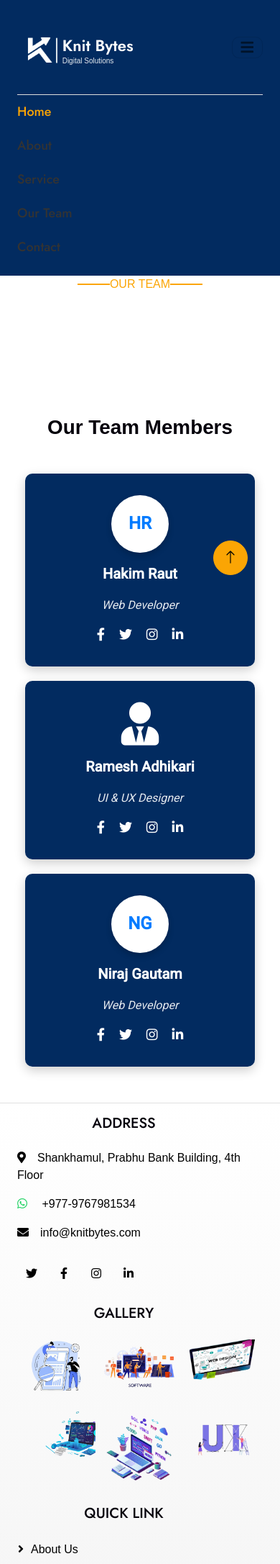
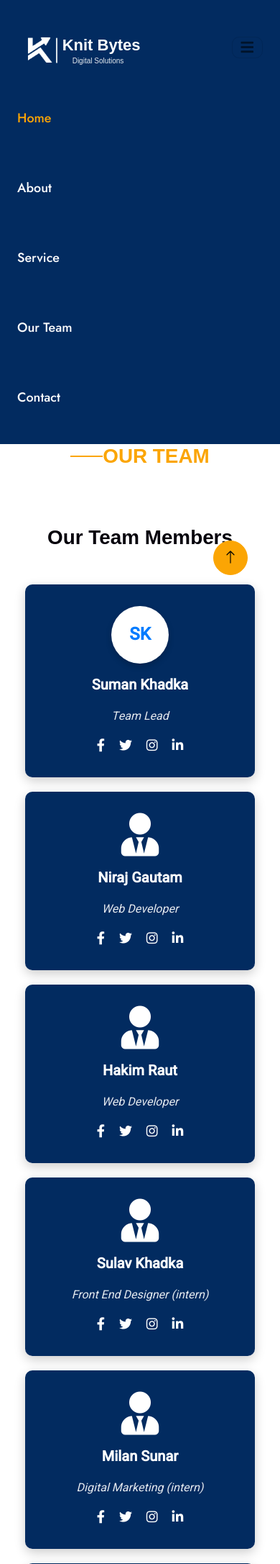
Before and after one commit to Hakim408/Knitbytes, a PHP site: page /company_website/team.php in a window 390 px wide, after a click that opens the changed part. Shown: the top 2173 px of the page at 72% size. Run offline with PHP 8.4, Linux system fonts and the light colour scheme; data comes from the database, SQL or seed files in the repository; both versions use the stored data as it was before the commit; some libraries are stand-ins or nearby versions.

Commit message:
minor char

```diff
--- a/css/style.css
+++ b/css/style.css
@@ -4,9 +4,7 @@
     --secondary: #FBA504;
     --light: #F6F4F9;
     --dark: #34313a;
-
 }
-
 
 /*** Spinner ***/
 #spinner {
@@ -30,7 +28,6 @@
     z-index: 99;
 }
 
-
 /*** Heading ***/
 h1,
 h2,
@@ -49,7 +46,6 @@ h6,
 .fw-medium {
     font-weight: 500 !important;
 }
-
 
 /*** Button ***/
 .btn {
@@ -87,17 +83,13 @@ h6,
     border-radius: 50px;
 }
 
-
-
 /*** Navbar ***/
 /* Navbar default - transparent background */
 .navbar {
     font-family: "Saira", sans-serif;
     background-color: #022b60;
     transition: all 0.3s ease-in-out;
-
 }
-
 
 .footer-menu a {
     margin-right: 20px; /* Adjust this value to increase or decrease the space */
@@ -171,33 +163,41 @@ h6,
     max-height: 45px;
 }
 
+/* New Mobile Navigation Styles */
+.navbar-light .navbar-collapse {
+    background-color: transparent !important; /* Initially, keep the navbar background transparent */
+}
+
+/* When the navbar menu is opened on mobile devices */
+.navbar-collapse.show {
+    background-color: #022b60 !important; /* Background color when menu is open */
+}
+
+.navbar-light .navbar-nav .nav-link {
+    color: white !important; /* Ensure the text is always white when the menu is open */
+}
+
+.navbar-light .navbar-nav .nav-link:hover,
+.navbar-light .navbar-nav .nav-link.active {
+    color: var(--secondary) !important;
+}
+
+/* Adjusting the navbar background on mobile */
 @media (max-width: 991.98px) {
-    .sticky-top.navbar-light {
-        position: relative;
-        background: #f8f9fa; /* Light white background */
+    /* When the navbar menu is opened, background should be consistent */
+    .navbar-light .navbar-collapse.show {
+        background-color: #022b60 !important; /* Ensure the background color is visible */
     }
 
-    .navbar-light .navbar-collapse {
-        margin-top: 15px;
-        border-top: 1px solid #DDDDDD;
+    .navbar-light .navbar-nav .nav-link {
+        color: white !important; /* Keep the text white in mobile view */
     }
 
-    .navbar-light .navbar-nav .nav-link,
-    .sticky-top.navbar-light .navbar-nav .nav-link {
-        padding: 10px 0;
-        margin-left: 0;
-        color: #333333 !important; /* Dark grey text color */
-    }
-
-    .navbar-light .navbar-brand h1 {
-        color: #007bff; /* Change this to a lighter color if needed */
-    }
-
-    .navbar-light .navbar-brand img {
-        max-height: 45px;
+    /* Mobile-specific adjustments */
+    .navbar-light .navbar-collapse {
+        background-color: #022b60 !important; /* Make sure the background color is visible */
     }
 }
-
 
 @media (min-width: 992px) {
     .navbar-light {
--- a/initialize.php
+++ b/initialize.php
@@ -1,20 +1,13 @@
+
+
 <?php
-// Define base URL dynamically (for local and live servers)
-if (!defined('base_url')) {
-    $protocol = (!empty($_SERVER['HTTPS']) && $_SERVER['HTTPS'] !== 'off') ? "https://" : "http://";
-    $host = $_SERVER['HTTP_HOST'];
-    $folder = "/company_website/"; // Update with the folder path if different
-    define('base_url', $protocol . $host . $folder);
-}
+if (!defined('base_url')) define('base_url', 'http://localhost/company_website/');
+    if (!defined('base_app')) define('base_app', str_replace('\\', '/', __DIR__) . '/');
 
-// Define application base path
-if (!defined('base_app')) {
-    define('base_app', str_replace('\\', '/', __DIR__) . '/');
-}
+    // Define constants for the database connection
+    if (!defined('DB_SERVER')) define('DB_SERVER', "localhost");
+    if (!defined('DB_USERNAME')) define('DB_USERNAME', "root");
+    if (!defined('DB_PASSWORD')) define('DB_PASSWORD', ""); // For local development, leave blank or use environment variables
+    if (!defined('DB_NAME')) define('DB_NAME', "company_website_db");
 
-// Database Configuration (Use environment variables for security in live setup)
-if (!defined('DB_SERVER')) define('DB_SERVER', getenv('DB_SERVER') ?: 'localhost');
-if (!defined('DB_USERNAME')) define('DB_USERNAME', getenv('DB_USERNAME') ?: 'root');
-if (!defined('DB_PASSWORD')) define('DB_PASSWORD', getenv('DB_PASSWORD') ?: ''); // Use environment variables or default to empty
-if (!defined('DB_NAME')) define('DB_NAME', getenv('DB_NAME') ?: 'company_website_db');
 ?>
--- a/team.php
+++ b/team.php
@@ -30,7 +30,7 @@ if($_SERVER['REQUEST_METHOD'] == "POST"){
 
 <!DOCTYPE html>
 <html lang="en">
-
+<?php require_once('inc/header.php') ?>
 <head>
     <meta charset="utf-8">
     <title>Knit Bytes</title>
@@ -168,8 +168,8 @@ if($_SERVER['REQUEST_METHOD'] == "POST"){
          alt="Logo"
          style="height: 100px !important; width: auto; max-height: none; object-fit: contain;">
     <div class="ms-1 d-flex flex-column justify-content-center" style="margin-top: 10px;">
-        <h3 class="m-0" style="font-weight: bold; color: white; font-size: 22px;" style=" font-family: 'Saira', sans-serif;">Knit Bytes</h3>
-        <small style="font-size: 10px; color: white; opacity: 0.9;" style=" font-family: 'Saira', sans-serif;">Digital Solutions</small>
+        <h3 class="m-0" style="font-weight: bold; color: white; font-size: 22px; font-family: 'Saira', sans-serif;">Knit Bytes</h3>
+        <small style="font-size: 10px; color: white; opacity: 0.9; font-family: 'Saira', sans-serif; margin-left: 14px;">Digital Solutions</small>
     </div>
 </a>
 
@@ -184,7 +184,7 @@ if($_SERVER['REQUEST_METHOD'] == "POST"){
                         <a href="team.php" class="nav-item nav-link">Our Team</a>
                         <a href="contact.php" class="nav-item nav-link">Contact</a>
                     </div>
-                    <a href="admin/index.php" class="btn rounded-pill py-2 px-4 ms-3 d-none d-lg-block">Get Started</a>
+                    <a href="contact.php" class="btn rounded-pill py-2 px-4 ms-3 d-none d-lg-block">Apply For Internship</a>
                 </div>
             </nav>
 
@@ -205,7 +205,7 @@ while ($row = $c_qry->fetch_assoc()) {
        <!-- Team Section -->
     <div class="container">
     <div class="wow fadeInUp" data-wow-delay="0.1s"  >
-                    <p class="section-title text-secondary justify-content-center margin-bottom: 170px;"   style=" font-family: 'Saira', sans-serif; margin-bottom: 170px;"><span></span>Our Team<span></span></p>
+                    <h1 class="section-title text-secondary justify-content-center margin-bottom: 170px;"   style=" font-family: 'Saira', sans-serif; margin-bottom: 80px;"><span></span>Our Team<span></span></p>
                     <h1 class="text-center mb-5"  style=" font-family: 'Saira', sans-serif;">Our Team Members</h1>
                 </div>
 
@@ -213,9 +213,42 @@ while ($row = $c_qry->fetch_assoc()) {
 
             <!-- Team Member 1 -->
             <div class="team-item hidden">
-                <div class="team-initials">HR</div> <!-- Using Initials -->
+                <div class="team-initials">SK</div> <!-- Using Initials -->
+                <p class="team-name">Suman Khadka</p>
+                <p class="team-role">Team Lead</p>
+                <div class="social-icons">
+                    <a href="#"><i class="fab fa-facebook-f"></i></a>
+                    <a href="#"><i class="fab fa-twitter"></i></a>
+                    <a href="#"><i class="fab fa-instagram"></i></a>
+                    <a href="#"><i class="fab fa-linkedin-in"></i></a>
+                </div>
+            </div>
+            <div class="team-item hidden">
+                <i class="fas fa-user-tie team-icon"></i> <!-- Using Icon -->
+                <p class="team-name">Niraj Gautam</p>
+                <p class="team-role">Web Developer</p>
+                <div class="social-icons">
+                    <a href="#"><i class="fab fa-facebook-f"></i></a>
+                    <a href="#"><i class="fab fa-twitter"></i></a>
+                    <a href="#"><i class="fab fa-instagram"></i></a>
+                    <a href="#"><i class="fab fa-linkedin-in"></i></a>
+                </div>
+            </div>
+            <div class="team-item hidden">
+                <i class="fas fa-user-tie team-icon"></i> <!-- Using Icon -->
                 <p class="team-name">Hakim Raut</p>
                 <p class="team-role">Web Developer</p>
+                <div class="social-icons">
+                    <a href="#"><i class="fab fa-facebook-f"></i></a>
+                    <a href="#"><i class="fab fa-twitter"></i></a>
+                    <a href="#"><i class="fab fa-instagram"></i></a>
+                    <a href="#"><i class="fab fa-linkedin-in"></i></a>
+                </div>
+            </div>
+            <div class="team-item hidden">
+                <i class="fas fa-user-tie team-icon"></i> <!-- Using Icon -->
+                <p class="team-name">Sulav Khadka</p>
+                <p class="team-role">Front End Designer (intern)</p>
                 <div class="social-icons">
                     <a href="#"><i class="fab fa-facebook-f"></i></a>
                     <a href="#"><i class="fab fa-twitter"></i></a>
@@ -227,8 +260,8 @@ while ($row = $c_qry->fetch_assoc()) {
             <!-- Team Member 2 -->
             <div class="team-item hidden">
                 <i class="fas fa-user-tie team-icon"></i> <!-- Using Icon -->
-                <p class="team-name">Ramesh Adhikari</p>
-                <p class="team-role">UI & UX Designer</p>
+                <p class="team-name">Milan Sunar</p>
+                <p class="team-role">Digital Marketing (intern)</p>
                 <div class="social-icons">
                     <a href="#"><i class="fab fa-facebook-f"></i></a>
                     <a href="#"><i class="fab fa-twitter"></i></a>
@@ -239,9 +272,9 @@ while ($row = $c_qry->fetch_assoc()) {
 
             <!-- Team Member 3 -->
             <div class="team-item hidden">
-                <div class="team-initials">NG</div> <!-- Using Initials -->
-                <p class="team-name">Niraj Gautam</p>
-                <p class="team-role">Web Developer</p>
+                <div class="team-initials">AK</div> <!-- Using Initials -->
+                <p class="team-name">Ashish Khadka</p>
+                <p class="team-role">Backend Developer (intern)</p>
                 <div class="social-icons">
                     <a href="#"><i class="fab fa-facebook-f"></i></a>
                     <a href="#"><i class="fab fa-twitter"></i></a>
@@ -249,8 +282,8 @@ while ($row = $c_qry->fetch_assoc()) {
                     <a href="#"><i class="fab fa-linkedin-in"></i></a>
                 </div>
             </div>
+        </div>
 
-        </div>
     </div>
         <!-- Team End -->
 
```
Also changed, not shown: about.php (+7 -7 lines), company_website_db (2).sql (deleted, +0 -283 lines), contact.php (+47 -8 lines), index.php (+11 -9 lines), service.php (+4 -4 lines), admin/.htaccess.
